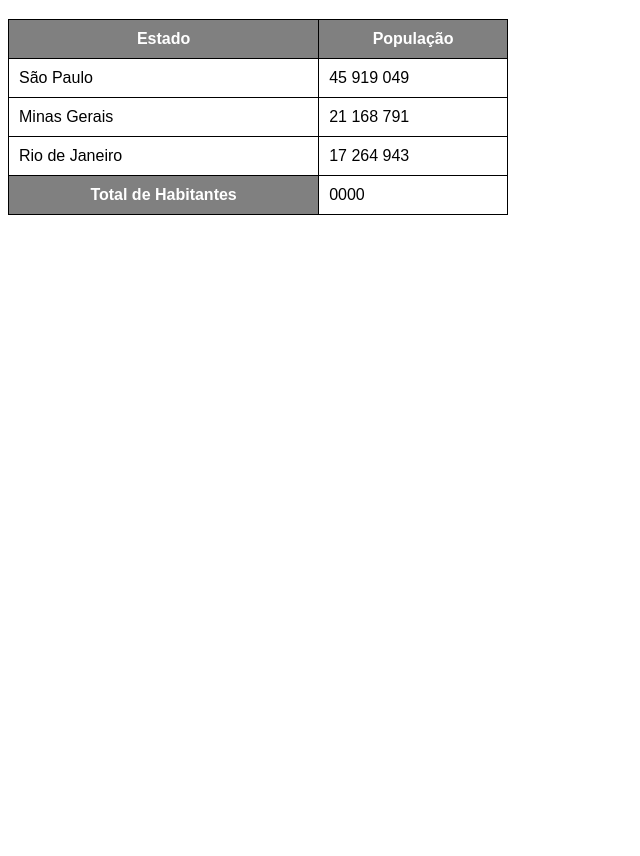
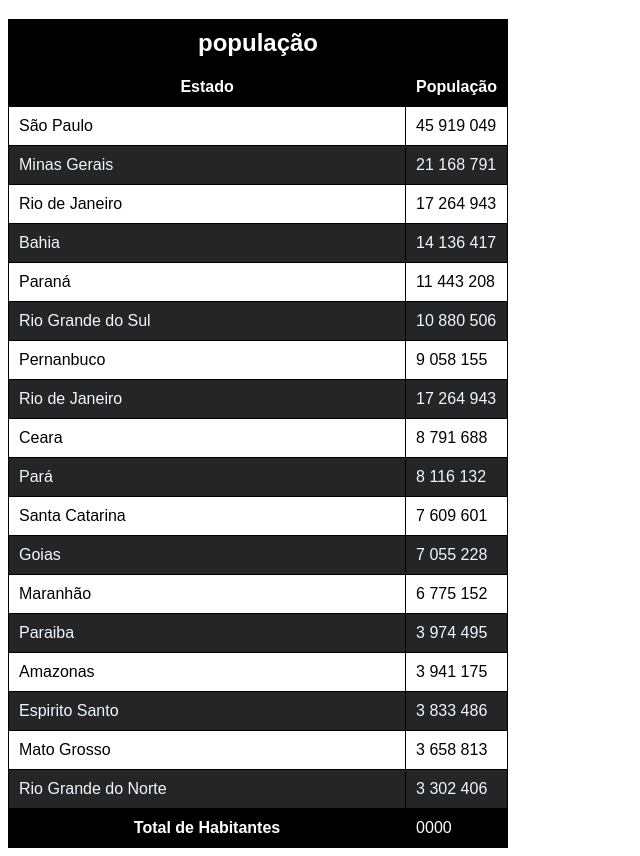
Before and after one commit to NORYoni/Exs-de-HTML-CSS, a plain HTML site: page 025-Tabelas/tab002.html in a window 1280 px wide. Shown: the part 61-917 px from the top of the page, without its empty margins (0-640 px from the left). Before the commit the page ends 800 px from the top, so only its background shows below. Drawn offline with Linux system fonts and the light colour scheme.

Commit message:
Att de tabelas

```diff
--- a/025-Tabelas/tab002.html
+++ b/025-Tabelas/tab002.html
@@ -12,17 +12,39 @@
         table{
             width: 500px;
             border-collapse: collapse;
+            position: relative;
+
+        }
+
+        /*Titulo da Tabela*/
+        caption{
+            font-size: 1.5em;
+            font-weight: bold;
+            padding: 10px;
+
         }
 
         td, th{
             border: 1px solid black;
             padding: 10px;
 
+
         }
 
-        thead, th{
-            background-color: gray;
+        thead, th, .num, caption{
+            background-color: rgb(0, 0, 0);
             color: white;
+        }
+        /*Efeito zebrado*/
+        tbody > tr:nth-child(2n){
+            background-color: rgba(0, 0, 0, 0.856);
+            color: aliceblue;
+        }
+        /*Faz com que o cabeçalho cole no topo prara facilitar a leitura da tabela */
+        thead > tr > th {
+            position: sticky;
+            top: -1px;
+            background-color: black;
         }
 
     </style>
@@ -32,6 +54,7 @@
     <!--
         Anatomia para tabelas grandes
             table
+                caption
                 thead
                 tbody
                 tfoot
@@ -39,13 +62,15 @@
     -->
 
     <table>
+        <caption>população</caption>
         <thead>
-            <th>Estado</th>
-            <th>População</th>
+            <th scope="col">Estado</th>
+            <th scope="col" style="width: 50px;">População</th>
         </thead>
 
 
         <tbody>
+
             <tr>
                 <td>São Paulo</td>
                 <td>45 919 049</td>
@@ -58,12 +83,73 @@
                 <td>Rio de Janeiro</td>
                 <td>17 264 943</td>
             </tr>
+            <tr>
+                <td>Bahia</td>
+                <td>14 136 417</td>
+            </tr>
+            <tr>
+                <td>Paraná</td>
+                <td>11 443 208</td>
+            </tr>
+            <tr>
+                <td>Rio Grande do Sul</td>
+                <td>10 880 506</td>
+            </tr>
+            <tr>
+                <td>Pernanbuco</td>
+                <td>9 058 155</td>
+            </tr>
+            <tr>
+                <td>Rio de Janeiro</td>
+                <td>17 264 943</td>
+            </tr>
+            <tr>
+                <td>Ceara</td>
+                <td>8 791 688</td>
+            </tr>
+            <tr>
+                <td>Pará</td>
+                <td>8 116 132</td>
+            </tr>
+            <tr>
+                <td>Santa Catarina</td>
+                <td>7 609 601</td>
+            </tr>
+            <tr>
+                <td>Goias</td>
+                <td>7 055 228</td>
+            </tr>
+            <tr>
+                <td>Maranhão</td>
+                <td>6 775 152</td>
+            </tr>
+            <tr>
+                <td>Paraiba</td>
+                <td>3 974 495</td>
+            </tr>
+            <tr>
+                <td>Amazonas</td>
+                <td>3 941 175</td>
+            </tr>
+            <tr>
+                <td>Espirito Santo</td>
+                <td>3 833 486</td>
+            </tr>
+            <tr>
+                <td>Mato Grosso</td>
+                <td>3 658 813</td>
+            </tr>
+            <tr>
+                <td>Rio Grande do Norte</td>
+                <td>3 302 406</td>
+            </tr>
+
         </tbody>
 
 
         <tfoot>
-            <th>Total de Habitantes</th>
-            <td>0000</td>
+            <th scope="row">Total de Habitantes</th>
+            <td class="num">0000</td>
         </tfoot>
     </table>
 </body>
```
